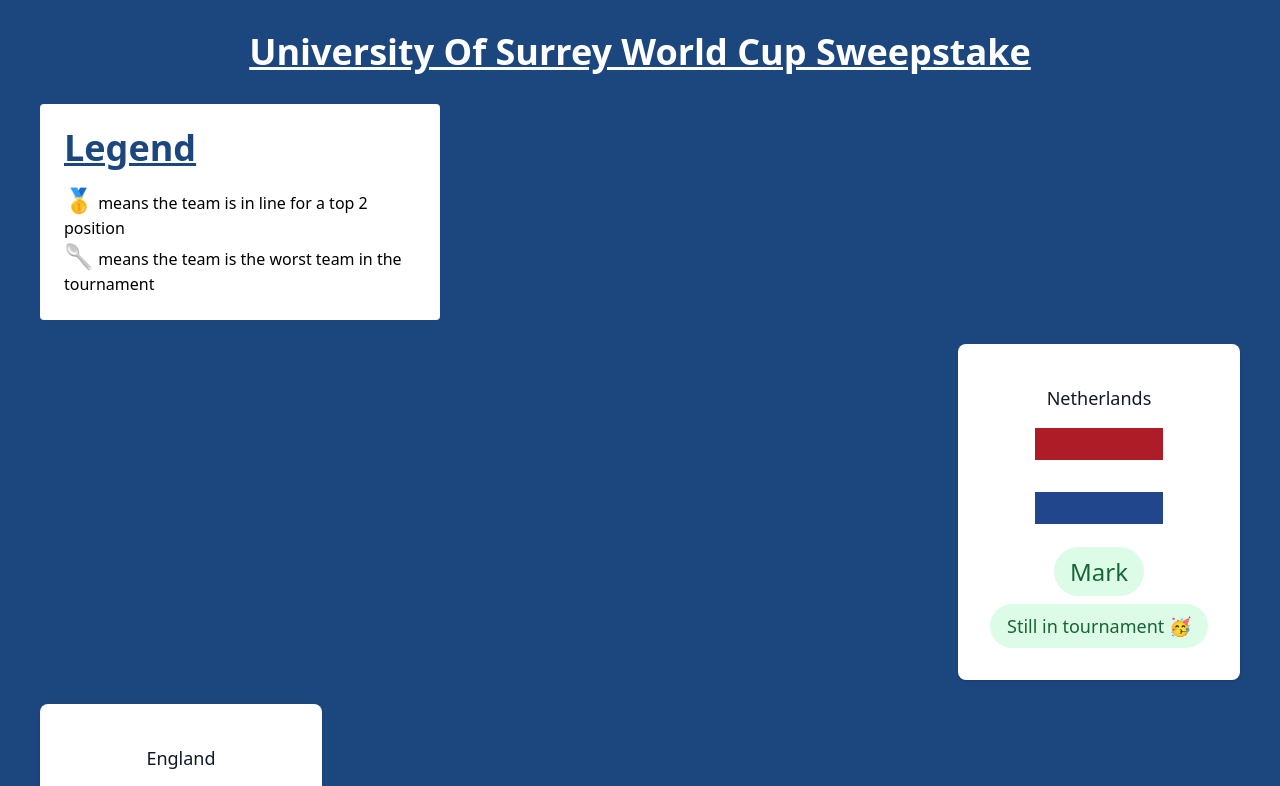
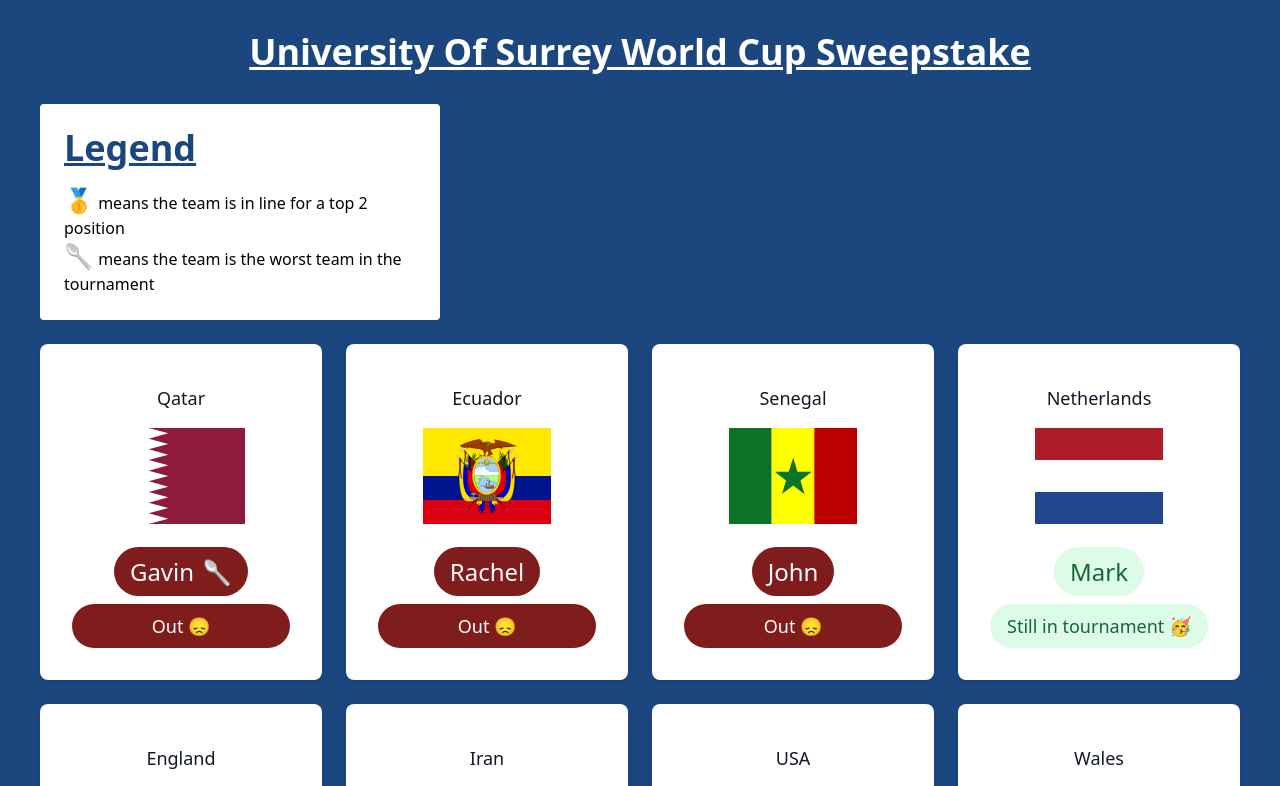
Before and after one commit to gcosgreave-us/uos-world-cup-sweepstake-2022, a Next.js app: page / in a window 1280 px wide. Shown: the top 786 px of the page. Built offline with nearby package versions, Linux system fonts and the light colour scheme.

Commit message:
removes change

```diff
--- a/components/TeamCard.js
+++ b/components/TeamCard.js
@@ -9,9 +9,8 @@
     >
       {defaultTeams.map((team, i) => {
         return (
-          <div key={team.countryCode + i}>
-            {team.stillInTournament && (
           <li
+            key={team.countryCode + i}
             className={`col-span-1 flex flex-col divide-y divide-gray-200 rounded-lg text-center shadow bg-white`}
           >
             <div className='flex flex-1 flex-col p-8'>
@@ -72,8 +71,6 @@
               </div>
             </div>
           </li>
-            )}
-          </div>
         );
       })}
     </ul>
```
Lines whose indentation alone changed are shown as unchanged.
